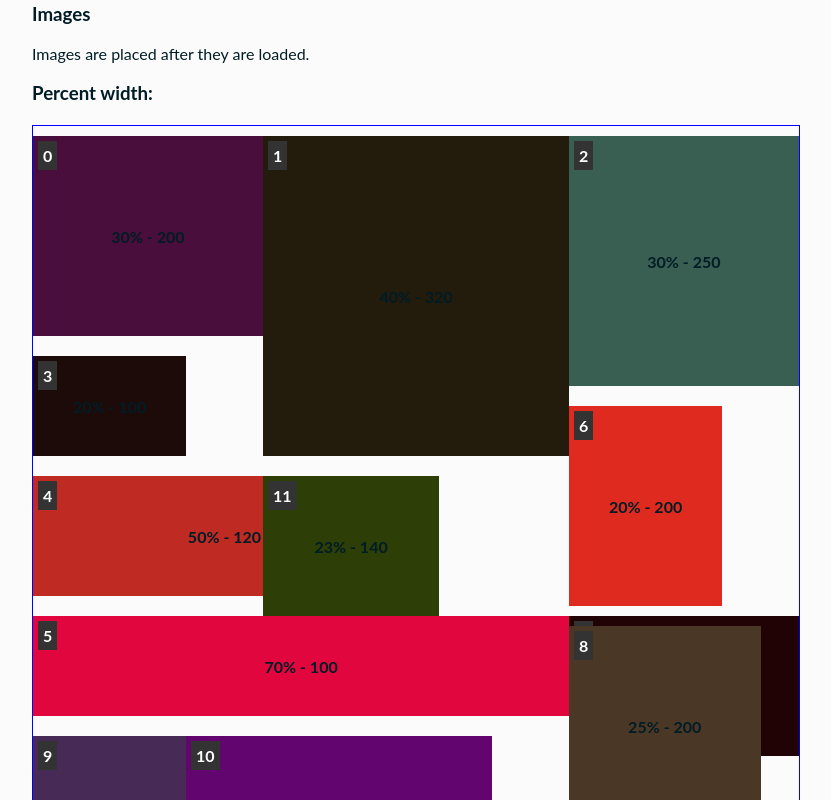
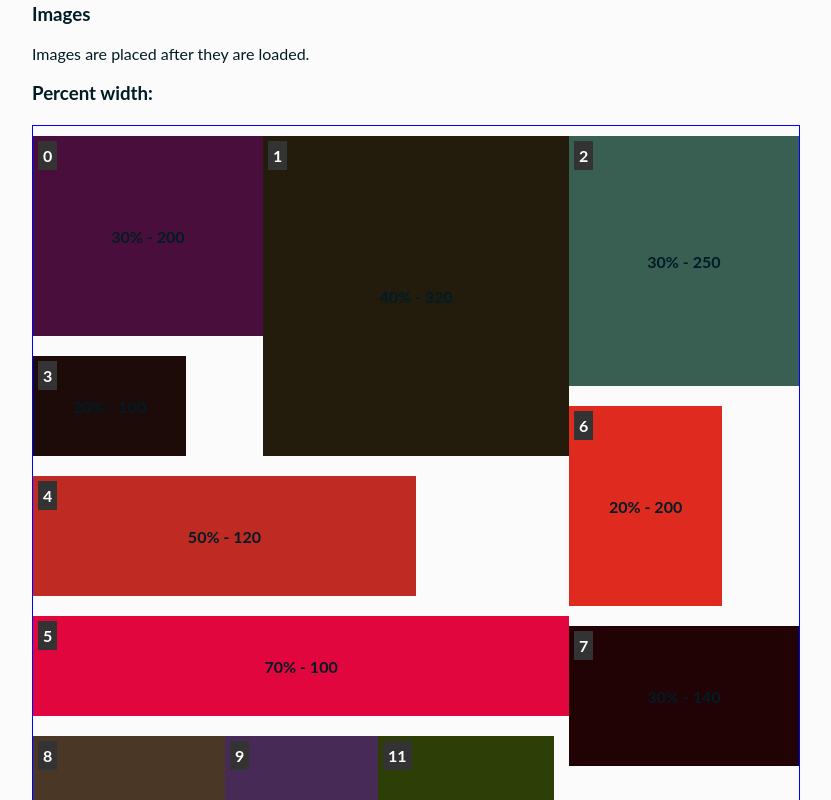
Before and after one commit to bogdanpetru/react-masonry, a React (Create React App) app: page / in a window 1280 px wide. Shown: the part 500-1300 px from the top of the page, without its empty margins (224-1055 px from the left). Built offline with nearby package versions, Linux system fonts and the light colour scheme; the HTML template or start-up script is replaced by a standard one.

Commit message:
Fix placement bugs

```diff
--- a/src/Masonry.js
+++ b/src/Masonry.js
@@ -1,7 +1,8 @@
 // @flow
 
 import React, { Component } from "react";
-import placeStones from "./utils/placeStones";
+// import placeStones from "./utils/placeStones";
+import placeStone from "./utils/placeStone";
 import normalizeGutter from "./utils/normalizeGutter";
 import type { Position, Stone, Gutter, Spot } from "./utils/types";
 
@@ -18,6 +19,80 @@ type Props = {
   transition: "fade" | "move" | "fadeMove" | boolean,
   renderAfterImagesLoaded: boolean
 };
+
+type PositionHistory = {
+  positions: Position[][],
+  availableSpots: Spot[][],
+  containerHeight: number[]
+};
+
+function placeStones({
+  stones,
+  containerSize,
+  gutter
+}: {
+  stones: Stone[],
+  containerSize: number,
+  gutter: Gutter
+}): PositionHistory {
+  // it is calculated on each stone placement
+  let containerHeight = 0;
+  const history = {
+    positions: [],
+    containerHeight: [],
+    availableSpots: []
+  };
+  if (!stones.length) {
+    return history;
+  }
+
+  const positions = [];
+
+  let availableSpots = [
+    {
+      top: 0,
+      left: 0,
+      right: containerSize,
+      bottom: null
+    }
+  ];
+
+  for (let i = 0, len = stones.length; i < len; i += 1) {
+    let stone = stones[i];
+    if (gutter) {
+      stone = {
+        width: stone.width + gutter.left + gutter.right,
+        height: stone.height + gutter.top + gutter.bottom
+      };
+    }
+
+    const { position, availableSpots: newAvailableSpots } = placeStone({
+      availableSpots,
+      stone,
+      containerSize
+    });
+
+    let newPosition = { ...position };
+    if (gutter) {
+      newPosition = {
+        top: position.top + gutter.top,
+        left: position.left + gutter.left
+      };
+    }
+    positions.push(newPosition);
+    availableSpots = newAvailableSpots;
+    if (position.top + stone.height > containerHeight) {
+      containerHeight = position.top + stone.height;
+    }
+
+    history.positions.push([...positions]);
+    history.availableSpots.push([...availableSpots]);
+    history.containerHeight.push(containerHeight);
+  } //  end of loop
+
+  // return { positions, containerHeight };
+  return history;
+}
 
 class Masonry extends Component<Props, State> {
   node: HTMLElement | null;
@@ -37,13 +112,14 @@ class Masonry extends Component<Props, State> {
   static defaultProps = {
     gutter: 10,
     transition: false,
-    renderAfterImagesLoaded: true
+    renderAfterImagesLoaded: true,
+    showAvailableSPots: false // internal
   };
 
   constructor(props: any) {
     super(props);
 
-    this.setRef = (ref) => {
+    this.setRef = ref => {
       this.node = ref;
     };
 
@@ -59,7 +135,7 @@ class Masonry extends Component<Props, State> {
   getStones(): Array<Stone> {
     return this.stoneNodes.map(stone => ({
       width: stone.offsetWidth,
-      height: stone.offsetHeight,
+      height: stone.offsetHeight
     }));
   }
 
@@ -71,15 +147,24 @@ class Masonry extends Component<Props, State> {
     const stones = this.getStones();
     const gutter = normalizeGutter(this.props.gutter);
 
-    const { positions, containerHeight } = placeStones({
+    const history = placeStones({
       containerSize,
       stones,
       gutter
     });
 
+    this.loadStones(history, stones.length - 1);
+  }
+
+  loadStones(history: PositionHistory, index: number) {
+    const positions = history.positions[index];
+    const containerHeight = history.containerHeight[index];
+    const availableSpots = history.availableSpots[index];
+
     this.setState({
       positions,
-      containerHeight
+      containerHeight,
+      availableSpots
     });
   }
 
@@ -117,6 +202,40 @@ class Masonry extends Component<Props, State> {
     });
   }
 
+  remderAvailableSpots() {
+    const { availableSpots } = this.state;
+    return availableSpots.map(spot => (
+      <div
+        style={{
+          zIndex: 3000,
+          position: "absolute",
+          border: "3px solid yellow",
+          background: "rgba(255, 0, 0, 0.3)",
+          top: spot.top,
+          left: spot.left,
+          height: `${this.getHeight(spot)}px`,
+          right: this.getContainerWidth() - spot.right
+        }}
+      >
+        {JSON.stringify(spot)}
+      </div>
+    ));
+  }
+
+  getContainerWidth(): number {
+    return this.node ? this.node.offsetWidth : 0;
+  }
+
+  getContainerHeight(): number {
+    return this.node ? this.node.offsetHeight : 0;
+  }
+
+  getHeight(spot: any): number {
+    return spot.bottom
+      ? spot.bottom - spot.top
+      : this.state.containerHeight - spot.bottom;
+  }
+
   render() {
     return (
       <div
@@ -128,6 +247,7 @@ class Masonry extends Component<Props, State> {
         ref={this.setRef}
       >
         {this.renderStones()}
+        {this.props.showAvailableSPots && this.renderAvialableSpots()}
       </div>
     );
   }
--- a/src/utils/getNewSpot.js
+++ b/src/utils/getNewSpot.js
@@ -14,19 +14,19 @@ function getNewSpot({
   stone: Stone,
 }): Spot {
   const right = containerSize;
-  const newSpot = {
+  let newSpot = {
     right,
     top: optimalSpot.top + stone.height,
     left: optimalSpot.left,
     /**
      * New spot should have the same bottom
-     * as the spot the stone ocupied.
+     * as the spot the stone occupied.
      */
     bottom: optimalSpot.bottom || null,
   };
 
   /**
-   * If new spot is on the left and it's top is smaler than one
+   * If new spot is on the left and it's top is smaller than one
    * (first found) it should limit right of the current spot.
    */
   for (let i = 0, len = availableSpots.length; i < len; i += 1) {
--- a/src/utils/placeStone.js
+++ b/src/utils/placeStone.js
@@ -37,7 +37,7 @@ function placeStone(
     containerSize,
   });
 
-  let newAvailableSpots = availableSpots.map((spot: Spot) => {
+  let newAvailableSpots = [...availableSpots, newSpot].map((spot: Spot, index, spotsList) => {
     if (spot === optimalSpot) {
       // restrict used spot
       let usedSpot = { ...optimalSpot };
@@ -45,31 +45,80 @@ function placeStone(
 
       // if the spot is consumed it should be removed
       if (usedSpot.right - usedSpot.left < 5) {
-        usedSpot = null;
+        return null;
       }
 
-      // if it has height it shoud be bigger than 5
-      if (usedSpot && usedSpot.bottom && usedSpot.bottom - usedSpot.top < 5) {
-        usedSpot = null;
+      // if it has height it should be bigger than 5
+      if (usedSpot.bottom && usedSpot.bottom - usedSpot.top < 5) {
+        return null;
+      }
+
+      // constrained spot must not overlap with an existing spot
+      // this happens when is constrained and another includes it
+      /*
+        +--------------------------------------+
+       |                   +------------------|
+       |                   |                 ||
+       |                   |                 ||
+       |                   |                 ||
+       |                   +------------------|
+       |                   |                 ||
+       |                   |                 ||
+       |                   |   should be removed
+       |                   |                 ||
+       |                   |                 ||
+       |                   |                 ||
+       |                   +------------------|
+       +--------------------------------------+
+
+      */
+      const spotIsContained = spotsList.some(
+            (spot, innerIndex) => innerIndex !== index && usedSpot.left === spot.left
+      );
+      if (spotIsContained) {
+        return null;
       }
 
       return usedSpot;
     }
 
-    // check if placed stone invalidates a space
-    // check right
+    // if spot is above and restricts it's right
     if (
-      position.left > spot.left && // make sure it is to the left
-      spot.right >= position.left && // and right is already smaller than this position right
-      position.top + stone.height > spot.top
+      position.left > spot.left  // make sure it is to the left
+      && spot.right >= position.left  // and right is already smaller than this position right
+      && position.top + stone.height > spot.top // make sure it is above it
     ) {
+
+      // if it has a bottom, make sure it interescts it
+      if (spot.bottom && spot.bottom < position.top) {
+        return spot;
+      }
+
       const constrainedSpot = { ...spot };
       constrainedSpot.right = position.left;
       return constrainedSpot;
     }
 
-    if (position.left + stone.width > spot.left && position.top >= spot.top) {
-      // stome must be placed above this spot
+   // check if it was placed above this spot
+    if (
+      position.left + stone.width > spot.left && position.top >= spot.top
+    ) {
+      // check if it used this spot also
+      if (spot.top === position.top) {
+        return null;
+      }
+
+      // if it has already a bottom, must check if it really below it
+      // and inside it's left/right
+      if (spot.bottom && spot.bottom < position.top) {
+        return spot;
+      }
+
+      // make sure used space actually intersect
+      if (spot.right < position.left) {
+        return spot;
+      }
+
       const constrainedSpot = { ...spot };
       constrainedSpot.bottom = position.top;
       return constrainedSpot;
@@ -78,7 +127,7 @@ function placeStone(
     return spot;
   });
 
-  newAvailableSpots = [...filter(filterNullSPots, newAvailableSpots), newSpot];
+  newAvailableSpots = [...filter(filterNullSPots, newAvailableSpots)];
   newAvailableSpots = sortByTopFirstLeftSecond(newAvailableSpots);
 
   return {
--- a/src/utils/placeStones.js
+++ b/src/utils/placeStones.js
@@ -1,13 +1,13 @@
 // @flow
 
 import placeStone from './placeStone';
-import type { Stone, Position, Gutter } from './types';
+import type { Stone, Position, Gutter, Spot } from './types';
 
 function placeStones(
   {
     stones,
     containerSize,
-    gutter
+    gutter,
   }: { stones: Stone[], containerSize: number, gutter: Gutter },
 ): {
   positions: Position[],
```
